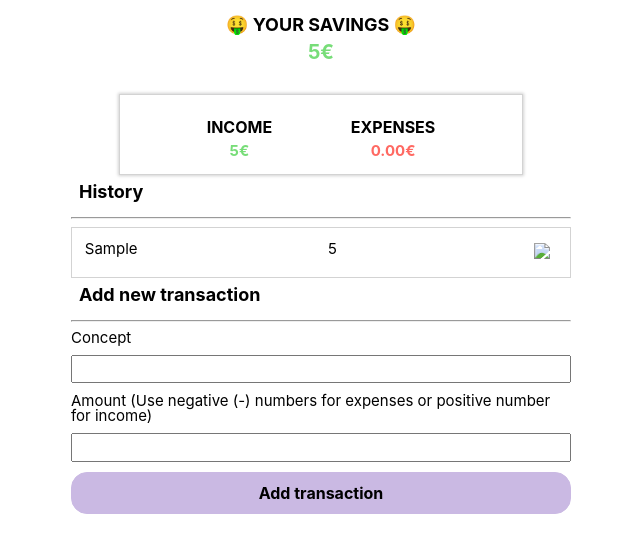
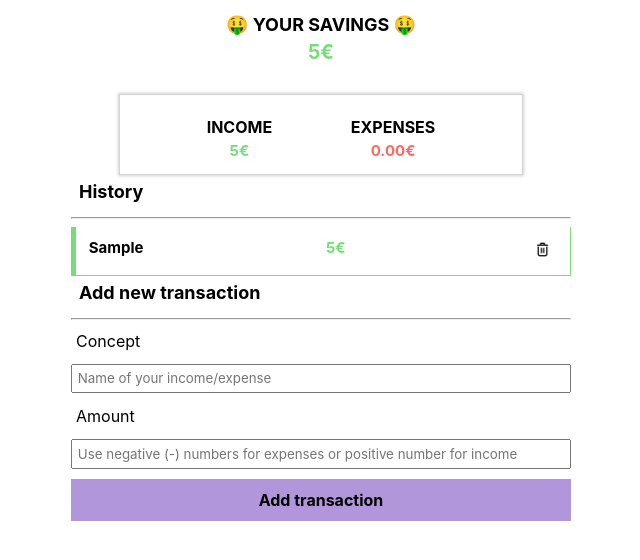
Before and after one commit to tellale/js-navegador, a plain HTML site: page practice-js-navegador/index.html in a window 1280 px wide. Both pictures are taken after typing "Sample", "5" into the empty fields and a click on the button "Add transaction". Shown: the part 76-636 px from the top of the page, without its empty margins (319-959 px from the left). Drawn offline with Linux system fonts and the light colour scheme.

Commit message:
finish css style and overall functionality

```diff
--- a/practice-js-navegador/index.html
+++ b/practice-js-navegador/index.html
@@ -40,10 +40,10 @@
         <h2>Add new transaction</h2>
         <hr>
         <form novalidate id="addNewTransaction" >
-            <label for="">Concept</label>
-            <input type="text" name="concept" id="concept">
-            <label for="">Amount (Use negative (-) numbers for expenses or positive number for income)</label>
-            <input type="number" name="cantidad" id="amount">
+            <label for="concept" class="conceptLabel">Concept</label>
+            <input type="text" name="concept" id="concept" placeholder="Name of your income/expense">
+            <label for="number" class="amountLabel">Amount</label>
+            <input type="number" name="cantidad" id="amount" placeholder="Use negative (-) numbers for expenses or positive number for income">
             <button type="submit" class="add-transaction-button">Add transaction</button>
         </form>
     </section>
--- a/practice-js-navegador/index.js
+++ b/practice-js-navegador/index.js
@@ -12,7 +12,7 @@ let currentSavedIncome
 let currentSavedExpenses
 let currentSavedSavings
 
-
+// Initializing app
 setUpScreenNumbers()
 setUpHistory()
 
@@ -39,6 +39,7 @@ newTransactionFromElement.addEventListener('submit', (event) => {
     historyRecords(transaction);
     sumIncomeExpenses(transaction.amount);
 })
+
 
 // Set up screen with info from localStorage
 function setUpScreenNumbers(){
@@ -110,12 +111,18 @@ function drawSavings(savings) {
     let displaySavings
 
     if (savings !== null) {
-        displaySavings = `
-        <p>${savings}€</p>
-        `
+        if (savings >= 0) {
+            displaySavings = `
+            <p class="displaySavingsGreen">${savings}€</p>
+            `
+        } else {
+            displaySavings = `
+            <p class="displaySavingsRed">${savings}€</p>
+            `
+        }
     } else {
         displaySavings = `
-        <p>0.00€</p>
+        <p class="displaySavingsGreen">0.00€</p>
         `
     }
     savingsElement.innerHTML = displaySavings;
@@ -163,13 +170,23 @@ function historyRecords(transaction) {
 
     historyElement.setAttribute('id', transaction.id)
 
-    let transactionElement = `
-    <div class="transactionElement">
-        <p>${transaction.concept}</p>
-        <p>${transaction.amount}</p>
-        <button class='delete-button' onclick = 'deleteTransactionFromHistory(${transaction.id}, ${transaction.amount})'><img class='delete-icon' src='./delete.png' /></button>
-    </div>
-    `
+    let transactionElement
+    if (transaction.amount > 0){
+        transactionElement = `
+        <div class="transactionElementGreen">
+            <p class="transactionConcept">${transaction.concept}</p>
+            <p class="transactionAmountGreen">${transaction.amount}€</p>
+            <button class='delete-button' onclick = 'deleteTransactionFromHistory(${transaction.id}, ${transaction.amount})'><img class='delete-icon' src='./delete.png' /></button>
+        </div> `
+    } else {
+        transactionElement = `
+        <div class="transactionElementRed">
+            <p class="transactionConcept">${transaction.concept}</p>
+            <p class="transactionAmountRed">${transaction.amount}€</p>
+            <button class='delete-button' onclick = 'deleteTransactionFromHistory(${transaction.id}, ${transaction.amount})'><img class='delete-icon' src='./delete.png' /></button>
+        </div> `
+    }
+
 
     historyElement.innerHTML = transactionElement;
 
--- a/practice-js-navegador/style.css
+++ b/practice-js-navegador/style.css
@@ -1,4 +1,4 @@
-h1, h2, h3, p, label, button {
+h1, h2, h3, p, label, button, input {
     font-family: "Calibre","Inter","San Francisco","SF Pro Text",-apple-system,system-ui,sans-serif;
 }
 
@@ -20,7 +20,7 @@ h3 {
     padding: 0.5rem;
 }
 
-p, label{
+p {
     font-size: 15px;
 }
 
@@ -49,7 +49,6 @@ body{
 }
 
 #savings-box p {
-    color: #77DD78;
     font-size: 20px;
     font-weight: bold;
 }
@@ -68,13 +67,44 @@ body{
     padding: 1rem;
 }
 
-.transactionElement {
+.transactionElementRed {
     display: flex;
     justify-content: space-between;
-    border: solid 1px lightgrey;
+    border: solid #FF6962;
+    border-width: 0 1px 1px 5px;
     padding: 0.8rem;
     text-align: center;
+}
 
+.transactionElementGreen {
+    display: flex;
+    justify-content: space-between;
+    border: solid #77DD78;
+    border-width: 0 1px 1px 5px;
+    padding: 0.8rem;
+    text-align: center;
+}
+
+.transactionAmountGreen{
+    font-weight: bold;
+    color: #77DD78;
+}
+
+.displaySavingsGreen {
+    color: #77DD78;
+}
+
+.transactionAmountRed {
+    font-weight: bold;
+    color: #FF6962;
+}
+
+.displaySavingsRed {
+    color: #FF6962;
+}
+
+.transactionConcept {
+    font-weight: bold;
 }
 
 #addNewTransaction {
@@ -87,13 +117,12 @@ body{
 }
 
 .add-transaction-button {
-    background-color: #CAB9E3;
-    border: solid 1px #CAB9E3;
+    background-color: #b296db;
+    border: solid 1px #b296db;
     color: #000;
     font-size: 16px;
     font-weight: bold;
     padding: 10px;
-    border-radius: 1rem;
 }
 
 .add-transaction-button:hover {
@@ -102,10 +131,12 @@ body{
     color: white;
 }
 
+
 .delete-button {
     background-color: white;
     border: none;
 }
+
 
 .delete-button:hover{
     border: solid 1px lightgrey;
@@ -116,3 +147,7 @@ body{
     align-items: center;
     padding: 1px;
 }
+
+.conceptLabel, .amountLabel{
+    padding: 5px;
+}
```
Also changed, not shown: practice-js-navegador/delete.png (added).
